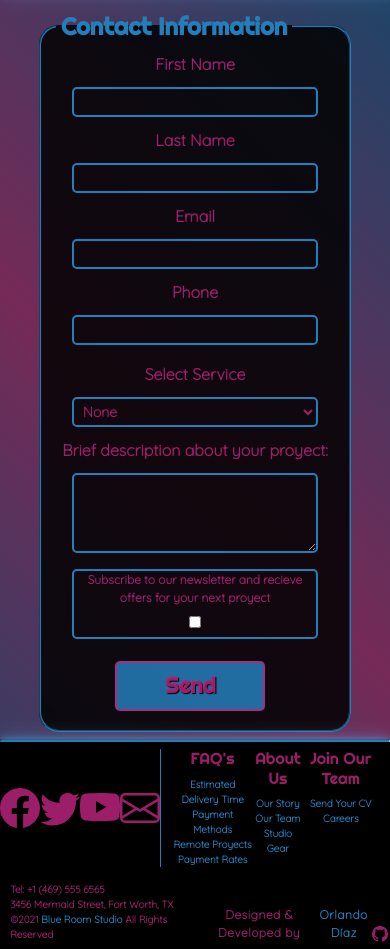
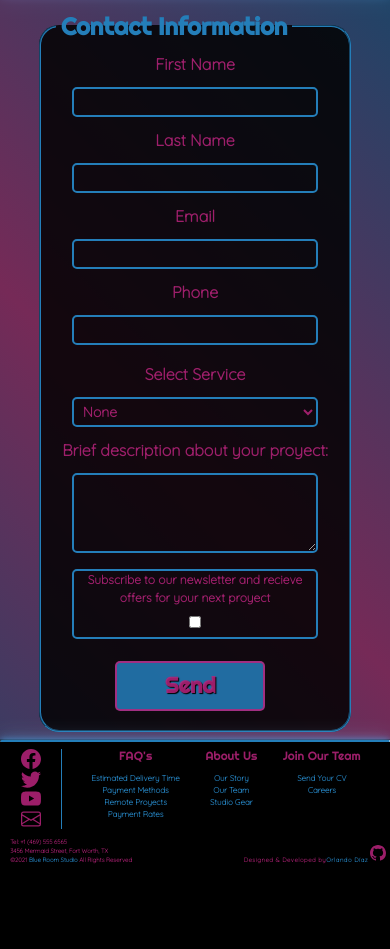
Before and after one commit to orlocdiaz/blue_room_website, a website: page index.html in a window 390 px wide. Shown: the part 1991-2940 px from the top of the page. After the commit the page ends 2864 px from the top, so only its background shows below. Drawn offline with nearby package versions, Linux system fonts and the light colour scheme.

Commit message:
quick responsive footer

```diff
--- a/index.html
+++ b/index.html
@@ -186,29 +186,25 @@
 
     <div class="footerIcons">
       <a href="https://www.facebook.com/electricladystudios" id="footerLinkIcon" target="blank">
-        <svg xmlns="http://www.w3.org/2000/svg" width="40" height="40" fill="currentColor" class="bi bi-facebook"
-          viewBox="0 0 16 16">
+        <svg xmlns="http://www.w3.org/2000/svg" fill="currentColor" class="bi bi-facebook" viewBox="0 0 16 16">
           <path
             d="M16 8.049c0-4.446-3.582-8.05-8-8.05C3.58 0-.002 3.603-.002 8.05c0 4.017 2.926 7.347 6.75 7.951v-5.625h-2.03V8.05H6.75V6.275c0-2.017 1.195-3.131 3.022-3.131.876 0 1.791.157 1.791.157v1.98h-1.009c-.993 0-1.303.621-1.303 1.258v1.51h2.218l-.354 2.326H9.25V16c3.824-.604 6.75-3.934 6.75-7.951z" />
         </svg>
       </a>
       <a href="https://twitter.com/electriclady" id="footerLinkIcon" target="blank">
-        <svg xmlns="http://www.w3.org/2000/svg" width="40" height="40" fill="currentColor" class="bi bi-twitter"
-          viewBox="0 0 16 16">
+        <svg xmlns="http://www.w3.org/2000/svg" fill="currentColor" class="bi bi-twitter" viewBox="0 0 16 16">
           <path
             d="M5.026 15c6.038 0 9.341-5.003 9.341-9.334 0-.14 0-.282-.006-.422A6.685 6.685 0 0 0 16 3.542a6.658 6.658 0 0 1-1.889.518 3.301 3.301 0 0 0 1.447-1.817 6.533 6.533 0 0 1-2.087.793A3.286 3.286 0 0 0 7.875 6.03a9.325 9.325 0 0 1-6.767-3.429 3.289 3.289 0 0 0 1.018 4.382A3.323 3.323 0 0 1 .64 6.575v.045a3.288 3.288 0 0 0 2.632 3.218 3.203 3.203 0 0 1-.865.115 3.23 3.23 0 0 1-.614-.057 3.283 3.283 0 0 0 3.067 2.277A6.588 6.588 0 0 1 .78 13.58a6.32 6.32 0 0 1-.78-.045A9.344 9.344 0 0 0 5.026 15z" />
         </svg>
       </a>
       <a href="https://www.youtube.com/channel/UCoS9U4QwOpvZ2abBiEzijrg" id="footerLinkIcon" target="blank">
-        <svg xmlns="http://www.w3.org/2000/svg" width="40" height="40" fill="currentColor" class="bi bi-youtube"
-          viewBox="0 0 16 16">
+        <svg xmlns="http://www.w3.org/2000/svg" fill="currentColor" class="bi bi-youtube" viewBox="0 0 16 16">
           <path
             d="M8.051 1.999h.089c.822.003 4.987.033 6.11.335a2.01 2.01 0 0 1 1.415 1.42c.101.38.172.883.22 1.402l.01.104.022.26.008.104c.065.914.073 1.77.074 1.957v.075c-.001.194-.01 1.108-.082 2.06l-.008.105-.009.104c-.05.572-.124 1.14-.235 1.558a2.007 2.007 0 0 1-1.415 1.42c-1.16.312-5.569.334-6.18.335h-.142c-.309 0-1.587-.006-2.927-.052l-.17-.006-.087-.004-.171-.007-.171-.007c-1.11-.049-2.167-.128-2.654-.26a2.007 2.007 0 0 1-1.415-1.419c-.111-.417-.185-.986-.235-1.558L.09 9.82l-.008-.104A31.4 31.4 0 0 1 0 7.68v-.123c.002-.215.01-.958.064-1.778l.007-.103.003-.052.008-.104.022-.26.01-.104c.048-.519.119-1.023.22-1.402a2.007 2.007 0 0 1 1.415-1.42c.487-.13 1.544-.21 2.654-.26l.17-.007.172-.006.086-.003.171-.007A99.788 99.788 0 0 1 7.858 2h.193zM6.4 5.209v4.818l4.157-2.408L6.4 5.209z" />
         </svg>
       </a>
       <a href="mailto: email@example.com" id="footerLinkIcon">
-        <svg xmlns="http://www.w3.org/2000/svg" width="40" height="40" fill="currentColor" class="bi bi-envelope"
-          viewBox="0 0 16 16">
+        <svg xmlns="http://www.w3.org/2000/svg" fill="currentColor" class="bi bi-envelope" viewBox="0 0 16 16">
           <path
             d="M0 4a2 2 0 0 1 2-2h12a2 2 0 0 1 2 2v8a2 2 0 0 1-2 2H2a2 2 0 0 1-2-2V4Zm2-1a1 1 0 0 0-1 1v.217l7 4.2 7-4.2V4a1 1 0 0 0-1-1H2Zm13 2.383-4.708 2.825L15 11.105V5.383Zm-.034 6.876-5.64-3.471L8 9.583l-1.326-.795-5.64 3.47A1 1 0 0 0 2 13h12a1 1 0 0 0 .966-.741ZM1 11.105l4.708-2.897L1 5.383v5.722Z" />
         </svg>
--- a/scss/main.scss
+++ b/scss/main.scss
@@ -208,6 +208,11 @@ footer {
     text-decoration-color: $pink;
   }
 
+  #footerLinkIcon{
+    width: 40px;
+    height: 40px;
+  }
+
   #footerLinkIcon:hover {
     transition: .5s;
     color: $blue;
@@ -232,6 +237,11 @@ footer {
   footer {
     font-size: 12px;
     font-weight: bolder;
+
+    #footerLinkIcon{
+      width: 30px;
+      height: 30px;
+    }
   }
 }
 
@@ -254,7 +264,30 @@ footer {
   }
 
   footer {
-    font-size: 10px;
+    font-size: 8px;
     font-weight: bolder;
+
+    h6{
+      font-size: 12px;
+    }
+
+    .footerIcons{
+
+      display: flex;
+      flex-flow: column;
+    }
+
+    #footerLinkIcon{
+      width: 20px;
+      height: 20px;
+    }
+
+    .footerInfo{
+      font-size: 6px;
+    }
+
+    .footerDev{
+      font-size: 6px;
+    }
   }
 }
```
Also changed, not shown: pages/about_us.html (+4 -8 lines), pages/contact.html (+4 -8 lines), pages/proyects.html (+4 -8 lines), pages/studio.html (+4 -8 lines), css/style.css. Lines whose indentation alone changed are shown as unchanged.
